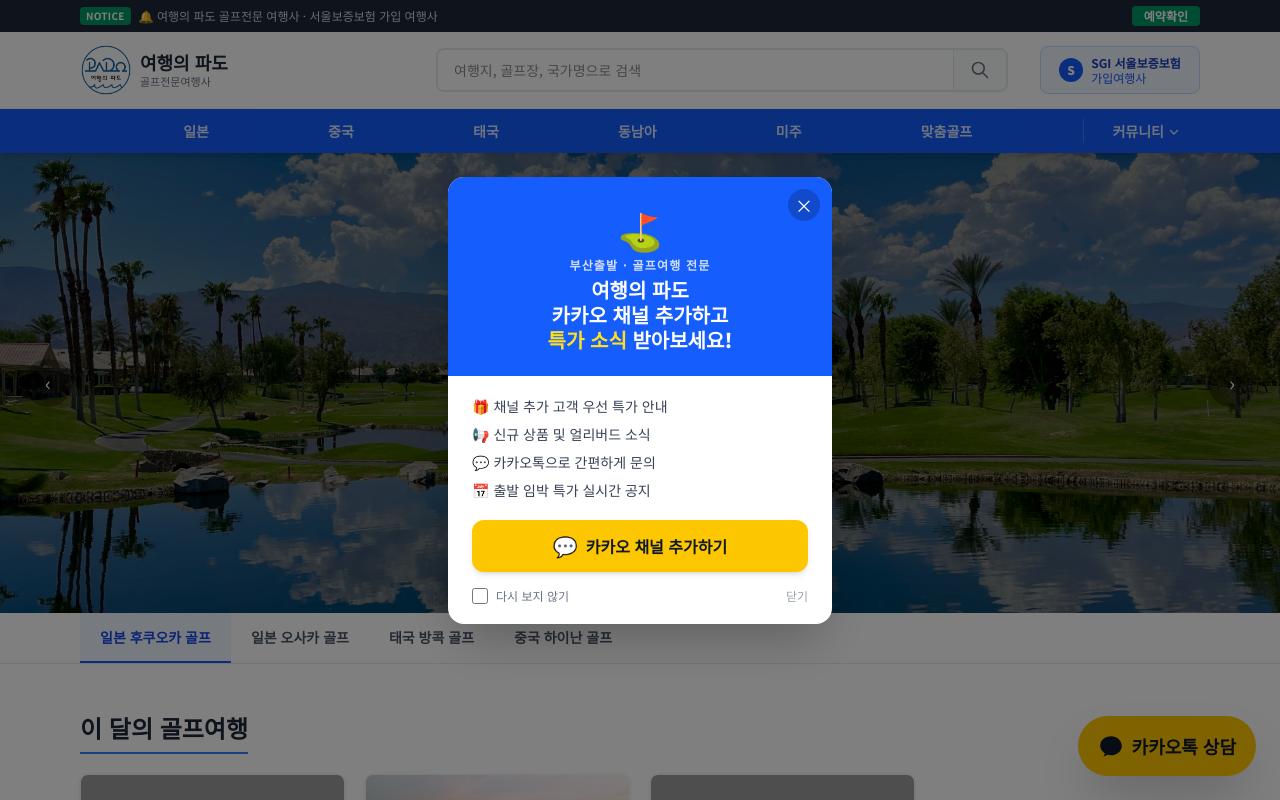
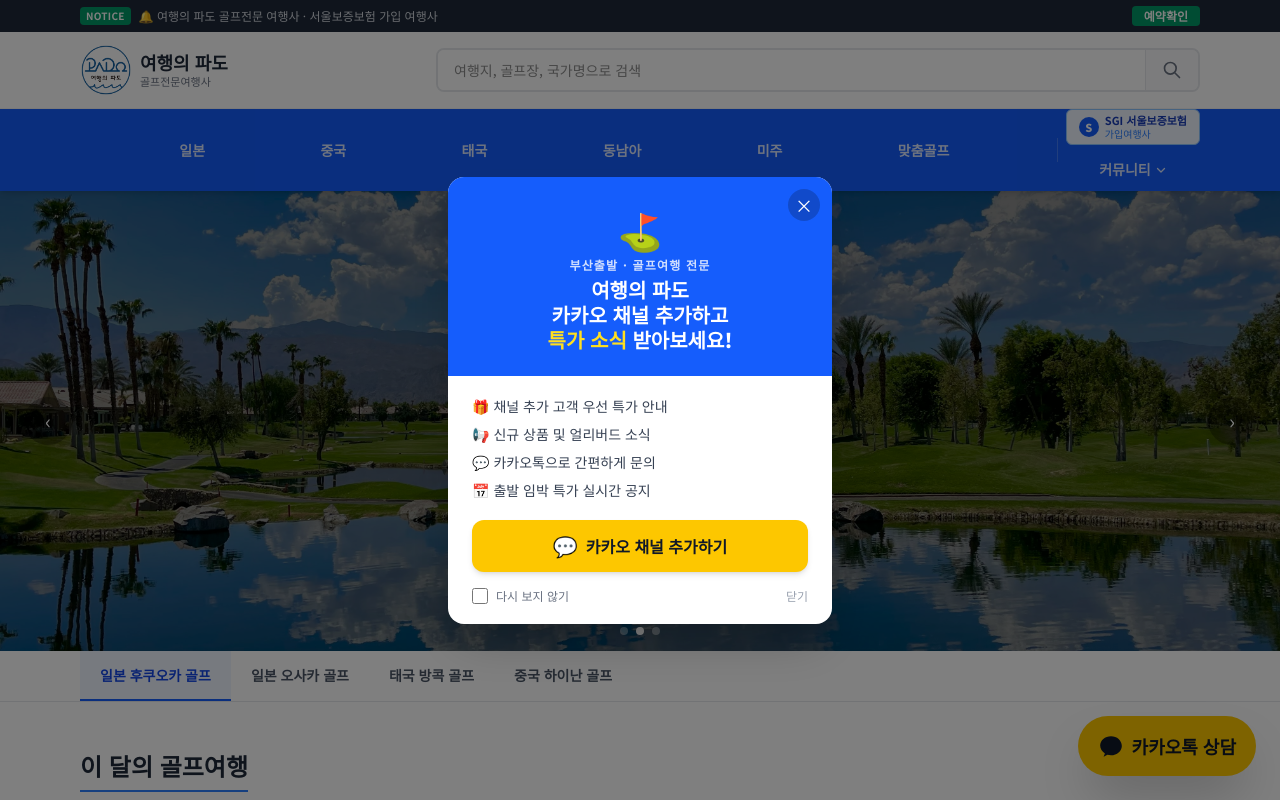
Before and after one commit to pado04569/padotour, a Next.js app: page /busan in a window 1280 px wide. Shown: the top 800 px of the page. Built offline with nearby package versions, Linux system fonts and the light colour scheme; grey boxes are pictures that could not be loaded.

Commit message:
SGI 배지 커뮤니티 버튼 바로 위 세로 배치로 완전 정렬

```diff
--- a/src/components/Header.tsx
+++ b/src/components/Header.tsx
@@ -135,14 +135,6 @@ export default function Header({ departure }: HeaderProps) {
           </div>
 
 
-          {/* SGI 배지 — 커뮤니티 열 너비에 맞춰 우측 정렬 */}
-          <div className="hidden lg:flex flex-shrink-0 w-[160px] justify-center items-center gap-2 border border-blue-200 bg-blue-50 rounded-lg px-3 py-2 ml-4">
-            <div className="w-6 h-6 bg-blue-600 rounded-full flex items-center justify-center text-white text-xs font-black">S</div>
-            <div className="text-xs leading-tight">
-              <div className="font-bold text-blue-800">SGI 서울보증보험</div>
-              <div className="text-blue-600">가입여행사</div>
-            </div>
-          </div>
 
           {/* 모바일 햄버거 */}
           <div className="md:hidden flex items-center flex-shrink-0">
@@ -178,13 +170,21 @@ export default function Header({ departure }: HeaderProps) {
             {/* 구분선 */}
             <div className="w-px h-6 bg-white/20 mx-2" />
 
-            {/* 커뮤니티 드롭다운 */}
+            {/* SGI + 커뮤니티 세로 묶음 */}
             <div
-              className="relative"
+              className="relative flex flex-col items-center"
               onMouseEnter={() => setCommunityOpen(true)}
               onMouseLeave={() => setCommunityOpen(false)}
             >
-              <button className="flex items-center gap-1 text-white/85 hover:text-white hover:bg-white/20 font-semibold px-5 py-3 text-sm transition-colors whitespace-nowrap">
+              {/* SGI 배지 — 커뮤니티 바로 위 */}
+              <div className="hidden lg:flex items-center gap-1.5 border border-blue-300 bg-blue-50 rounded-md px-3 py-1 mb-0.5 w-full justify-center">
+                <div className="w-5 h-5 bg-blue-600 rounded-full flex items-center justify-center text-white text-[11px] font-black flex-shrink-0">S</div>
+                <div className="text-[11px] leading-tight whitespace-nowrap">
+                  <div className="font-bold text-blue-800">SGI 서울보증보험</div>
+                  <div className="text-blue-500 text-[10px]">가입여행사</div>
+                </div>
+              </div>
+              <button className="flex items-center gap-1 text-white/85 hover:text-white hover:bg-white/20 font-semibold px-5 py-3 text-sm transition-colors whitespace-nowrap w-full justify-center">
                 커뮤니티
                 <svg className="w-3 h-3 mt-0.5" fill="none" stroke="currentColor" viewBox="0 0 24 24">
                   <path strokeLinecap="round" strokeLinejoin="round" strokeWidth={2.5} d="M19 9l-7 7-7-7" />
```
